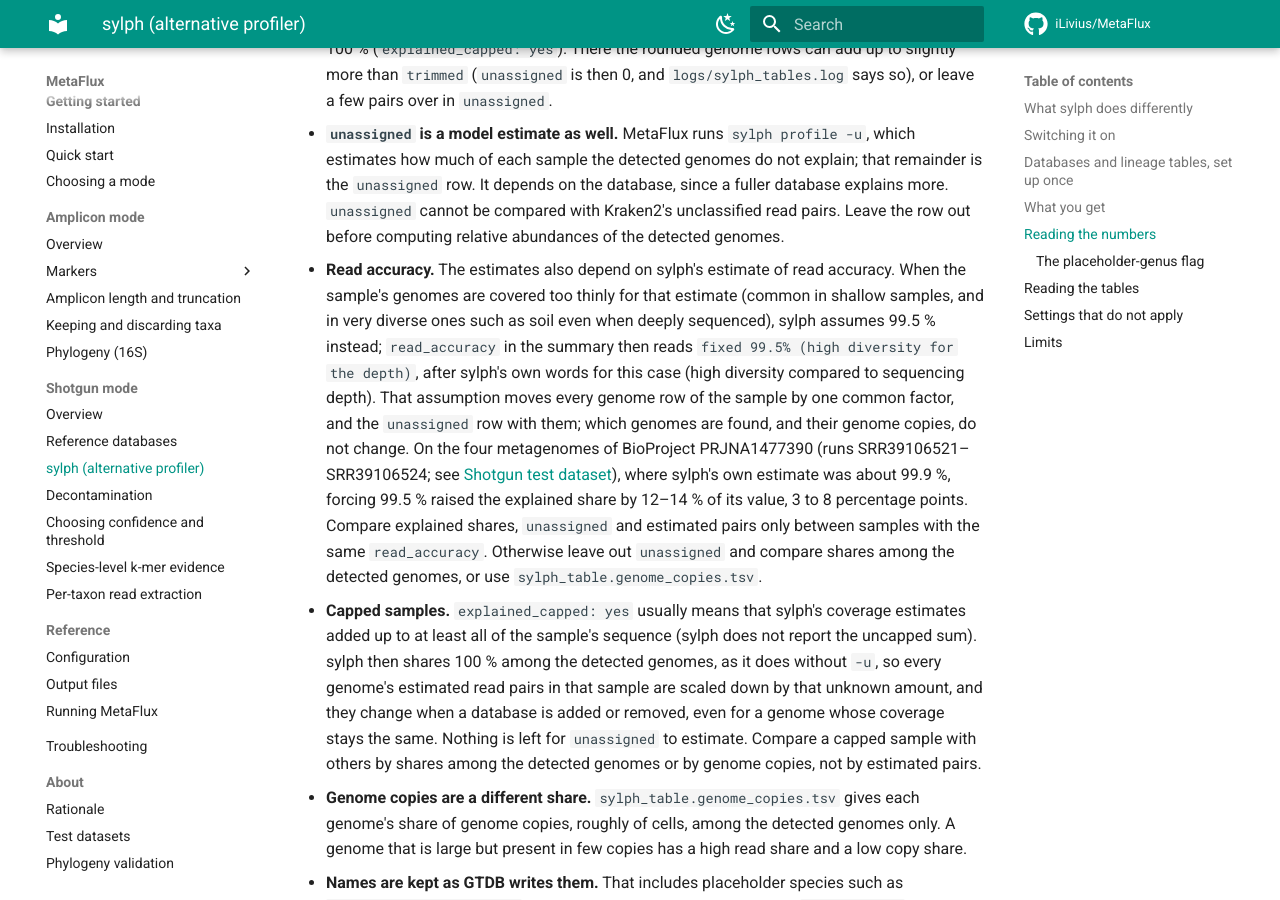
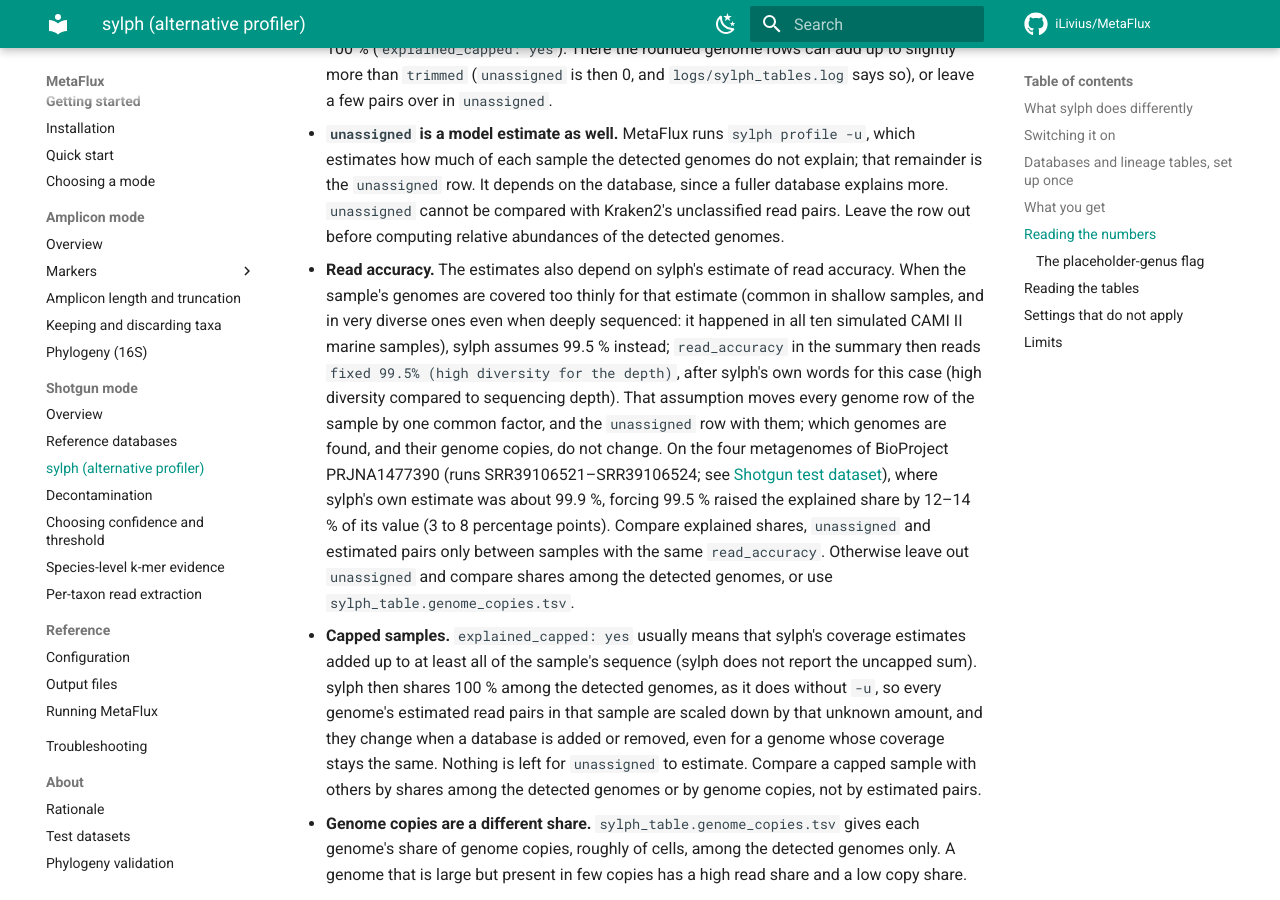
Before and after one commit to iLivius/MetaFlux, an MkDocs documentation site: the page built from docs/shotgun/sylph.md, in a window 1280 px wide and 900 px high, scrolled down 4715 px. Built offline with MkDocs 1.6.1 and Material for MkDocs 9.7.7, drawn with Linux system fonts in a browser that asks for light colours; comment, search, counter and statistics services are not loaded.

Commit message:
Docs: sylph page states where the read-accuracy fallback was seen
The fallback is described with the samples it actually happened in (all ten
simulated CAMI II marine samples) instead of soil, which was not profiled this way;
two small wording and line-wrap fixes.

```diff
--- a/docs/shotgun/sylph.md
+++ b/docs/shotgun/sylph.md
@@ -193,8 +193,8 @@ position.
   row out before computing relative abundances of the detected genomes.
 - **Read accuracy.** The estimates also depend on sylph's estimate of read accuracy.
   When the sample's genomes are covered too thinly for that estimate (common in shallow
-  samples, and in very diverse ones such as soil even when deeply sequenced), sylph
-  assumes 99.5 % instead; `read_accuracy` in the summary then reads
+  samples, and in very diverse ones even when deeply sequenced: it happened in all ten
+  simulated CAMI II marine samples), sylph assumes 99.5 % instead; `read_accuracy` in the summary then reads
   `fixed 99.5% (high diversity for the depth)`, after sylph's own words for this case
   (high diversity compared to sequencing depth). That assumption moves every genome row
   of the sample by one common factor, and the `unassigned` row with them; which genomes
@@ -202,15 +202,15 @@ position.
   BioProject PRJNA1477390 (runs SRR39106521–SRR39106524; see
   [Shotgun test dataset](../about/test-datasets.md#shotgun-test-dataset)), where sylph's
   own estimate was about 99.9 %, forcing 99.5 % raised the explained share by 12–14 % of
-  its value, 3 to 8 percentage points. Compare explained shares, `unassigned` and
+  its value (3 to 8 percentage points). Compare explained shares, `unassigned` and
   estimated pairs only between samples with the same `read_accuracy`. Otherwise leave
   out `unassigned` and compare shares among the detected genomes, or use
   `sylph_table.genome_copies.tsv`.
 - **Capped samples.** `explained_capped: yes` usually means that sylph's coverage
   estimates added up to at least all of the sample's sequence (sylph does not report the
   uncapped sum). sylph then shares 100 % among the detected genomes, as it does without
-  `-u`, so every genome's estimated read pairs
-  in that sample are scaled down by that unknown amount, and they change when a database
+  `-u`, so every genome's estimated read pairs in that sample are scaled down by that
+  unknown amount, and they change when a database
   is added or removed, even for a genome whose coverage stays the same. Nothing is left
   for `unassigned` to estimate. Compare a capped sample with others by shares among the
   detected genomes or by genome copies, not by estimated pairs.
```
